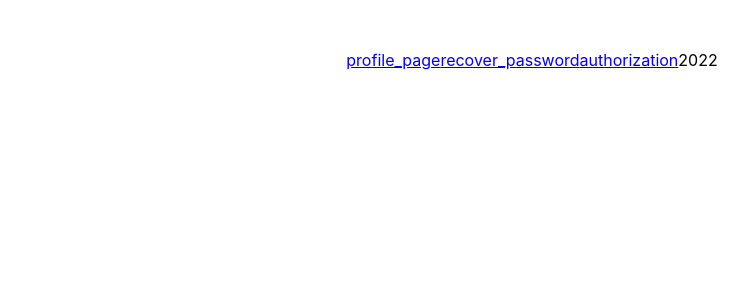
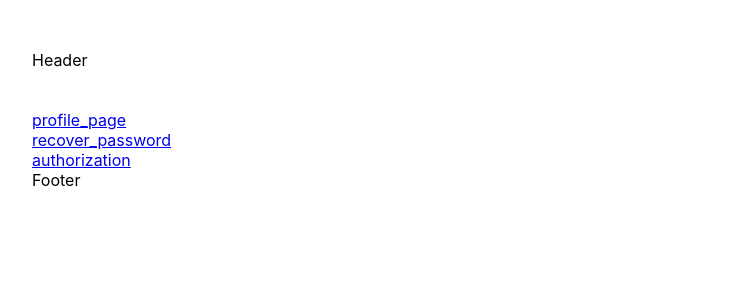
Before and after one commit to Slameich-web/ru_linked_in, a React (Vite) app in the folder client/: page / in a window 1280 px wide. Shown: the top 300 px of the page, without its empty margins (108-856 px from the left). Built offline with nearby package versions, Linux system fonts and the light colour scheme.

Commit message:
Header and Footer

```diff
--- /dev/null
+++ b/client/src/components/CustomLink.tsx
@@ -0,0 +1,32 @@
+import React from 'react';
+import { Link, useMatch } from 'react-router-dom';
+
+export interface CustomLinkProps {
+  children: JSX.Element | JSX.Element[] | string;
+  to: string;
+  className?: string;
+  props?: any;
+}
+
+export const CustomLink = ({
+  children,
+  to,
+  className,
+  ...props
+}: CustomLinkProps) => {
+  const match = useMatch(to);
+  const classNames = className ? className : '';
+  return (
+    <Link
+      className={
+        match
+          ? `custom_link active_custom_link ${classNames}`
+          : `custom_link ${classNames}`
+      }
+      to={to}
+      {...props}
+    >
+      {children}
+    </Link>
+  );
+};
--- a/client/src/components/Layout.scss
+++ b/client/src/components/Layout.scss
@@ -1,3 +1,19 @@
-.active {
-  color: red;
+.active_custom_link {
+  color: blue;
 }
+.custom_link {
+  width: fit-content;
+}
+.layout_wrapper {
+  width: 1000px;
+  display: grid;
+  grid-template-rows: 60px 1fr 120px;
+  .layout_wrapper_main {
+    display: grid;
+    grid-template-columns: 200px 1fr;
+    .layout_wrapper_nav {
+      display: flex;
+      flex-direction: column;
+    }
+  }
+}
--- a/client/src/components/Layout.tsx
+++ b/client/src/components/Layout.tsx
@@ -1,16 +1,20 @@
 import React from 'react';
-import { NavLink, Outlet } from 'react-router-dom';
+import { Outlet } from 'react-router-dom';
+import { CustomLink } from './CustomLink';
 import './Layout.scss';
 export const Layout = () => {
   return (
-    <>
-      <header>
-        <NavLink to={'/profile_page'}>profile_page</NavLink>
-        <NavLink to={'/recover_password'}>recover_password</NavLink>
-        <NavLink to={'/authorization'}>authorization</NavLink>
-      </header>
-      <Outlet />
-      <footer>2022</footer>
-    </>
+    <div className='layout_wrapper'>
+      <header>Header</header>
+      <div className='layout_wrapper_main'>
+        <nav className='layout_wrapper_nav'>
+          <CustomLink to={'/profile_page'}>profile_page</CustomLink>
+          <CustomLink to={'/recover_password'}>recover_password</CustomLink>
+          <CustomLink to={'/authorization'}>authorization</CustomLink>
+        </nav>
+        <Outlet />
+      </div>
+      <footer>Footer</footer>
+    </div>
   );
 };
```
